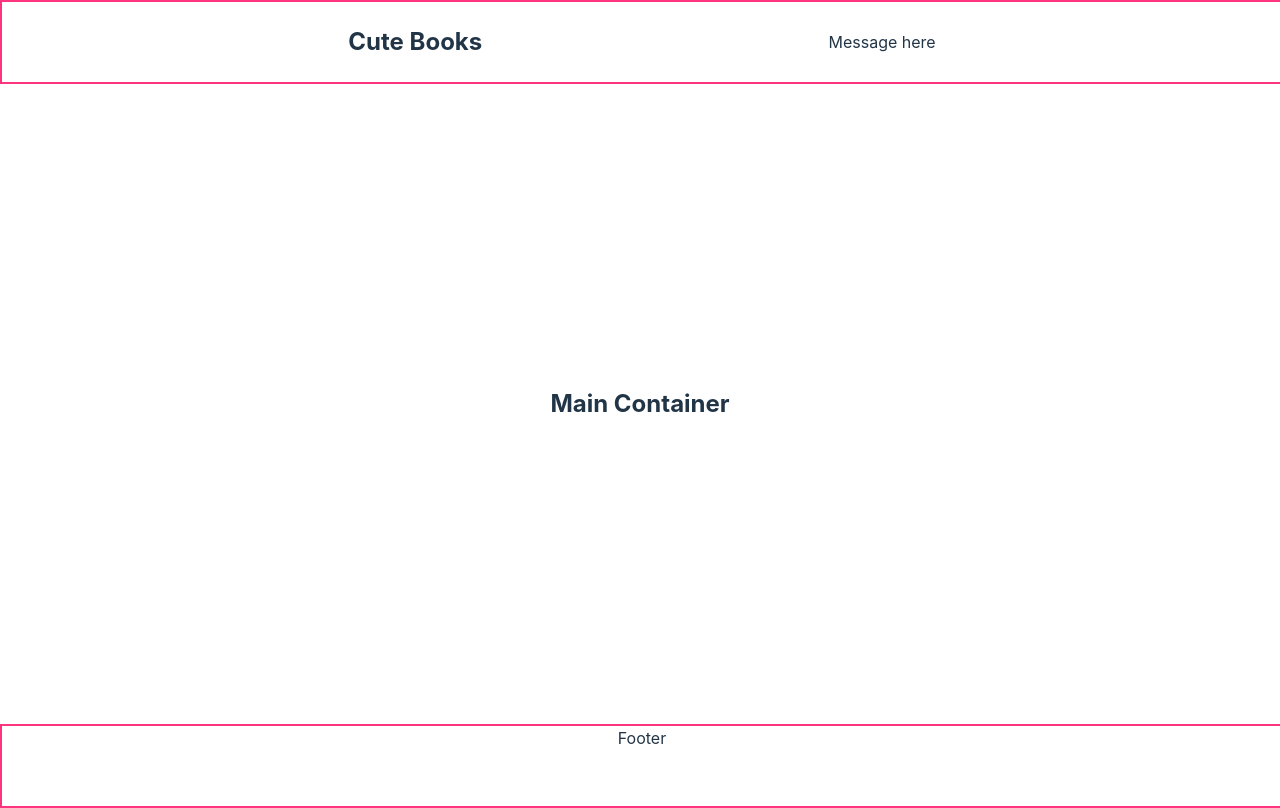
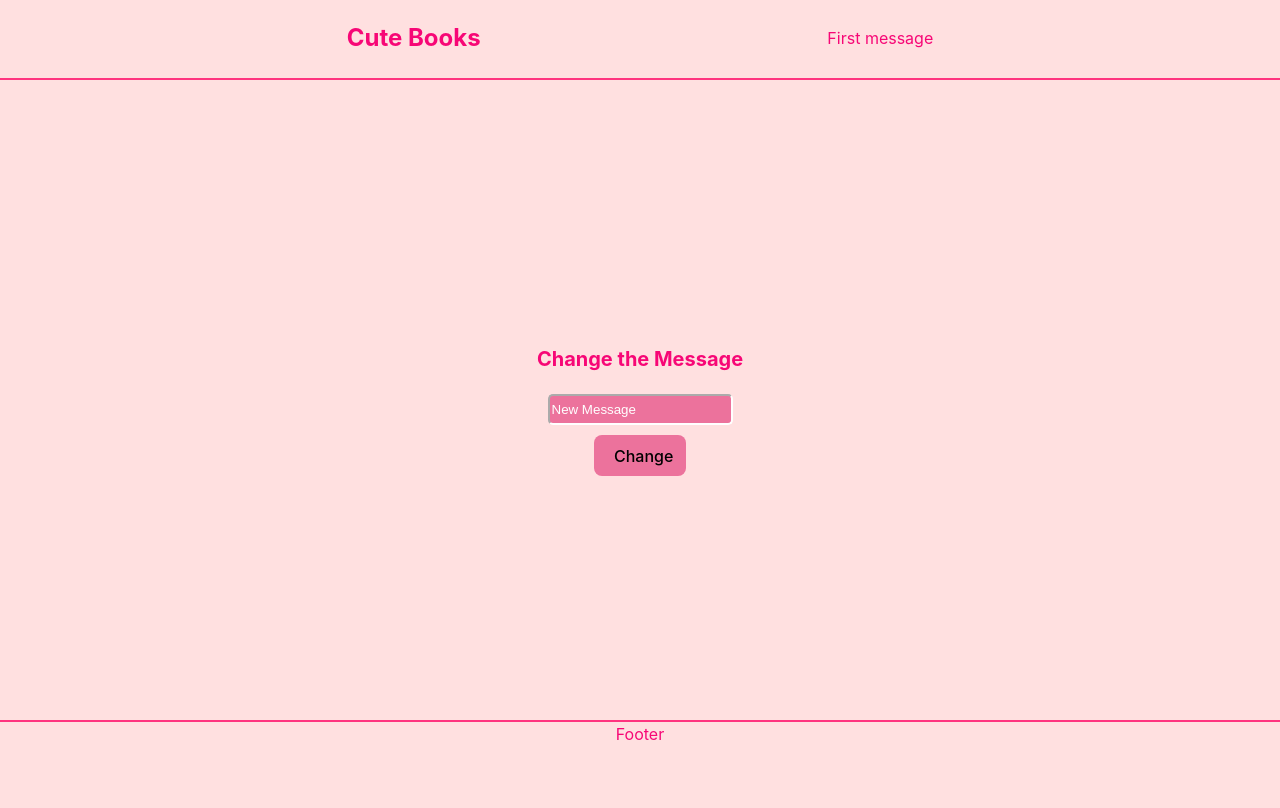
Before and after one commit to lyssandraa/week8react, a React (Vite) app: page / in a window 1280 px wide. Built offline with nearby package versions, Linux system fonts and the light colour scheme.

Commit message:
feature: add message context provider

```diff
--- a/src/components/footer/Footer.css
+++ b/src/components/footer/Footer.css
@@ -2,5 +2,7 @@
   width: 100%;
   height: 10vh;
   text-align: center;
-  border: 2px solid #ff347f;
+  border-top: 2px solid #ff347f;
+  padding: 0;
+  margin: 0;
 }
--- a/src/components/header/Header.css
+++ b/src/components/header/Header.css
@@ -4,5 +4,7 @@
   display: flex;
   justify-content: space-evenly;
   align-items: center;
-  border: 2px solid #ff347f;
+  border-bottom: 2px solid #ff347f;
+  margin: 0;
+  padding: 0;
 }
--- a/src/components/header/Header.jsx
+++ b/src/components/header/Header.jsx
@@ -1,11 +1,16 @@
-import React from "react";
+import { useContext } from "react";
+
+import { MessageContext } from "../../providers/messageProvider/MessageProvider";
+
 import "./Header.css";
 
 const Header = () => {
+  const { message } = useContext(MessageContext);
+
   return (
     <header>
       <h2>Cute Books</h2>
-      <p>Message here</p>
+      <p>{message}</p>
     </header>
   );
 };
--- a/src/components/layout/Layout.jsx
+++ b/src/components/layout/Layout.jsx
@@ -2,6 +2,7 @@
 
 import Header from "../header/Header";
 import Footer from "../footer/Footer";
+import { MessageProvider } from "../../providers/messageProvider/MessageProvider";
 
 import "./Layout.css";
 
@@ -9,9 +10,11 @@
   return (
     <>
       <div className="layout">
-        <Header />
-        {children}
-        <Footer />
+        <MessageProvider>
+          <Header />
+          {children}
+          <Footer />
+        </MessageProvider>
       </div>
     </>
   );
--- a/src/components/mainContainer/MainContainer.css
+++ b/src/components/mainContainer/MainContainer.css
@@ -1,6 +1,6 @@
 .wrapper {
   height: 80vh;
-  width: 100%;
+  width: 100vw;
   display: flex;
   justify-content: space-evenly;
   align-items: center;
--- a/src/components/mainContainer/MainContainer.jsx
+++ b/src/components/mainContainer/MainContainer.jsx
@@ -2,10 +2,12 @@
 
 import "./MainContainer.css";
 
+import MessageContainer from "../messageContainer/MessageContainer";
+
 const MainContainer = () => {
   return (
     <div className="wrapper">
-      <h2>Main Container</h2>
+      <MessageContainer />
     </div>
   );
 };
--- /dev/null
+++ b/src/components/messageContainer/MessageContainer.css
@@ -0,0 +1,38 @@
+.wrapper {
+  width: 100%;
+  height: 80vh;
+  display: flex;
+  flex-direction: column;
+  justify-content: center;
+  align-items: center;
+}
+
+.wrapper h3 {
+  font-size: 20px;
+}
+
+form {
+  display: flex;
+  flex-direction: column;
+  justify-content: center;
+  align-items: center;
+  gap: 10px;
+}
+
+input {
+  background-color: #ec729c;
+  color: white;
+  border-color: white;
+  height: 25px;
+  border-radius: 5px;
+}
+
+::placeholder {
+  color: white;
+  opacity: 1;
+}
+
+button {
+  background-color: #ec729c;
+  width: 50%;
+}
--- /dev/null
+++ b/src/components/messageContainer/MessageContainer.jsx
@@ -0,0 +1,32 @@
+import { useContext, useState } from "react";
+
+import { MessageContext } from "../../providers/messageProvider/MessageProvider";
+
+import "./MessageContainer.css";
+
+const MessageContainer = () => {
+  const [newMessage, setNewMessage] = useState("");
+
+  const { message, updateMessage } = useContext(MessageContext);
+
+  const changeHandler = (e, setter) => {
+    setter(e.target.value);
+  };
+
+  return (
+    <>
+      <div className="wrapper">
+        <h3>Change the Message</h3>
+        <form onSubmit={(e) => updateMessage(e, newMessage)}>
+          <input
+            onChange={(e) => changeHandler(e, setNewMessage)}
+            placeholder="New Message"
+          />
+          <button type="submit">Change</button>
+        </form>
+      </div>
+    </>
+  );
+};
+
+export default MessageContainer;
--- a/src/index.css
+++ b/src/index.css
@@ -6,28 +6,18 @@
   color-scheme: light dark;
   color: #f70776;
   background-color: #ffe0e0;
-
-  font-synthesis: none;
-  text-rendering: optimizeLegibility;
-  -webkit-font-smoothing: antialiased;
-  -moz-osx-font-smoothing: grayscale;
 }
 
-a {
-  font-weight: 500;
-  color: #ffc1c8;
-  text-decoration: inherit;
-}
-a:hover {
-  color: #ffcece;
+html {
+  height: 100%;
 }
 
 body {
+  height: 100%;
   margin: 0;
   display: flex;
-  place-items: center;
-  min-width: 320px;
-  min-height: 100vh;
+  justify-content: center;
+  align-items: center;
 }
 
 h1 {
@@ -42,27 +32,9 @@
   font-size: 1em;
   font-weight: 500;
   font-family: inherit;
-  background-color: #1a1a1a;
+  background-color: #ec729c;
   cursor: pointer;
-  transition: border-color 0.25s;
 }
 button:hover {
   border-color: #ffcece;
 }
-button:focus,
-button:focus-visible {
-  outline: 4px auto -webkit-focus-ring-color;
-}
-
-@media (prefers-color-scheme: light) {
-  :root {
-    color: #213547;
-    background-color: #ffffff;
-  }
-  a:hover {
-    color: #747bff;
-  }
-  button {
-    background-color: #f9f9f9;
-  }
-}
--- /dev/null
+++ b/src/providers/messageProvider/MessageProvider.jsx
@@ -0,0 +1,20 @@
+import { createContext, useState } from "react";
+
+const MessageContext = createContext();
+
+const MessageProvider = ({ children }) => {
+  const [message, setMessage] = useState("First message");
+
+  const updateMessage = (e, newMessage) => {
+    e.preventDefault();
+    setMessage(newMessage);
+  };
+
+  return (
+    <MessageContext.Provider value={{ message, updateMessage }}>
+      {children}
+    </MessageContext.Provider>
+  );
+};
+
+export { MessageContext, MessageProvider };
```
